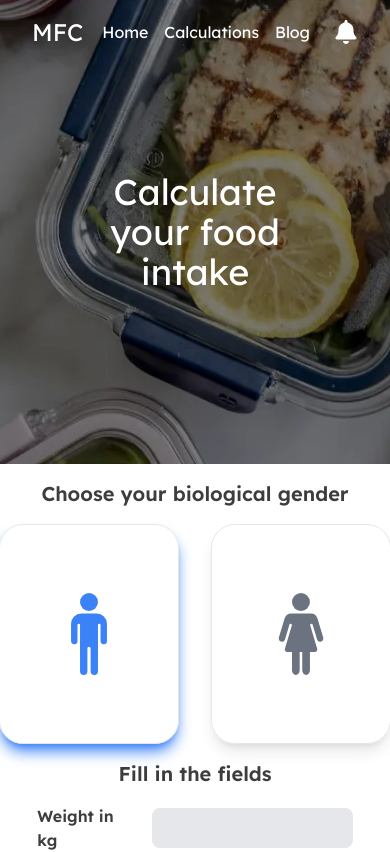
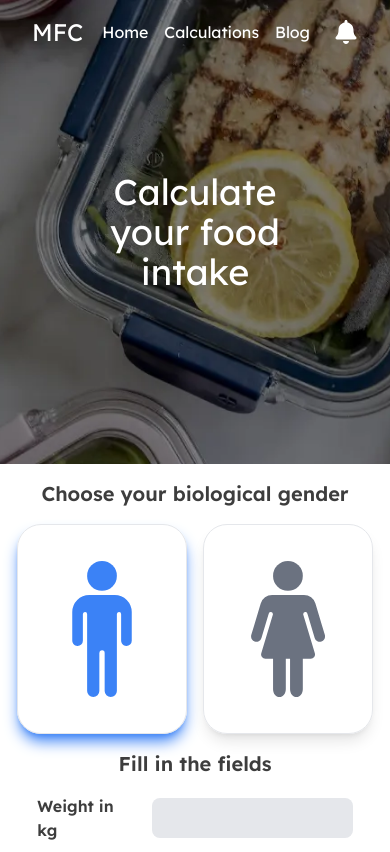
Before and after one commit to ismayil-allahverdiyev/madness_web, a React (Vite) app: page /calculation in a window 390 px wide. Shown: the top 852 px of the page. Built offline with nearby package versions, Linux system fonts and the light colour scheme.

Commit message:
gender soze made smaller for smaller screens

```diff
--- a/src/modules/calculation/components/gender_selector.tsx
+++ b/src/modules/calculation/components/gender_selector.tsx
@@ -10,7 +10,7 @@ interface GenderSelectorProps {
 export default function GenderSelector(props: GenderSelectorProps) {
     var { isMale, handleIsMaleState } = useContext(CalculationContext);
 
-    return <div onClick={() => handleIsMaleState(props.isMale)} className={`lg:w-[400px] lg:h-[500px] md:w-[360px] md:h-[450px] sm:w-[280px] sm:h-[350px] w-[180px] h-[220px]  border shadow-lg ${(props.isMale) ? "hover:shadow-blue-500 hover:text-blue-500" : "hover:shadow-pink-500 hover:text-pink-500"} ${(props.isMale && isMale) ? "text-blue-500 shadow-blue-500" : (!props.isMale && !isMale) ? "shadow-pink-500 text-pink-500" : "text-gray-500"} mx-4 lg:p-16 p-12 rounded-3xl p-auto`}>
+    return <div onClick={() => handleIsMaleState(props.isMale)} className={`lg:w-[400px] lg:h-[500px] md:w-[360px] md:h-[450px] sm:w-[280px] sm:h-[350px] w-[170px] h-[210px]  border shadow-lg ${(props.isMale) ? "hover:shadow-blue-500 hover:text-blue-500" : "hover:shadow-pink-500 hover:text-pink-500"} ${(props.isMale && isMale) ? "text-blue-500 shadow-blue-500" : (!props.isMale && !isMale) ? "shadow-pink-500 text-pink-500" : "text-gray-500"} sm:mx-4 mx-2 lg:p-16 sm:p-12 p-4 rounded-3xl p-auto`}>
         {props.isMale ? <IoMan className="w-[100%] h-[100%]" /> : <IoWoman className="w-[100%] h-[100%]" />}
     </div>
 }
```
